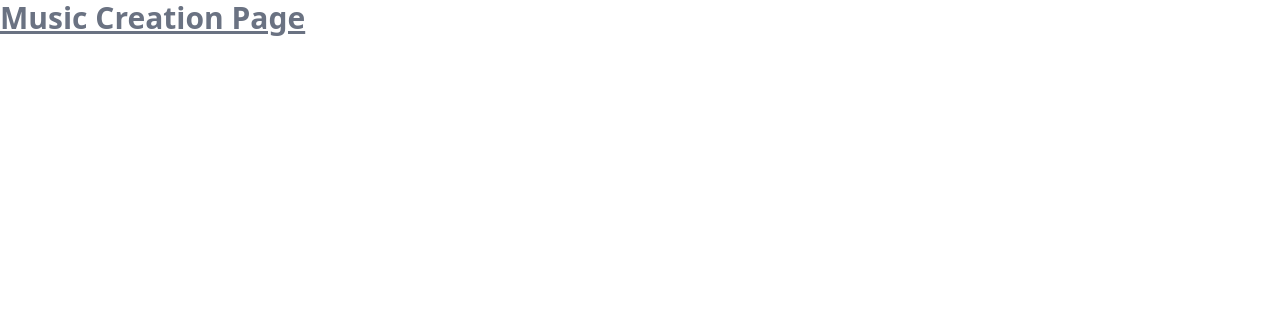
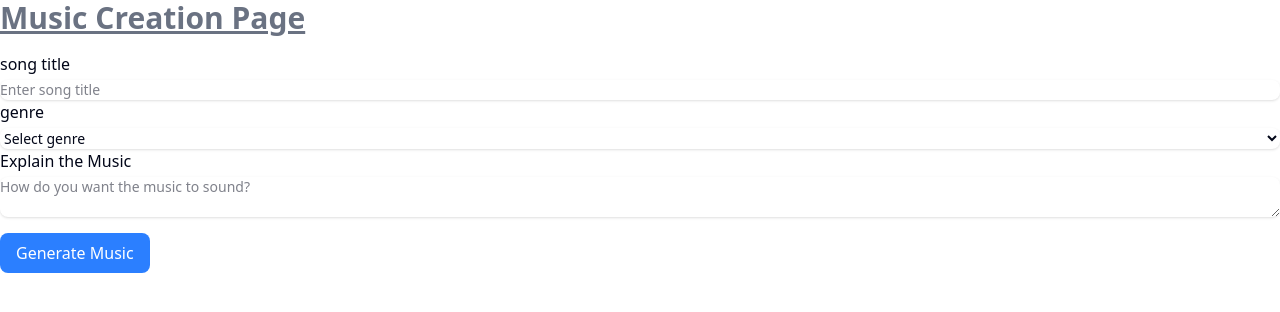
Before and after one commit to tokechan/music-creator-app, a React (Vite) app in the folder music-creator-app/: page /create in a window 1280 px wide. Shown: the top 312 px of the page. Built offline with nearby package versions, Linux system fonts and the light colour scheme.

Commit message:
Add axios dependency and implement music generation feature in CreatePage component

```diff
--- a/music-creator-app/package.json
+++ b/music-creator-app/package.json
@@ -14,6 +14,7 @@
   "dependencies": {
     "@radix-ui/react-slot": "^1.2.3",
     "@tailwindcss/vite": "^4.1.14",
+    "axios": "^1.12.2",
     "class-variance-authority": "^0.7.1",
     "clsx": "^2.1.1",
     "lucide-react": "^0.545.0",
--- a/music-creator-app/src/CreatePage.tsx
+++ b/music-creator-app/src/CreatePage.tsx
@@ -1,7 +1,102 @@
+import axios from 'axios';
+import { useState } from 'react';
+
+
+
 function CreatePage() {
-    return <div>
-        <h1 className='text-3xl font-bold text-gray-500 mb-4 underline'>Music Creation Page</h1>
-    </div>
+    const [title, setTitle] = useState('');
+    const [genre, setGenre] = useState('');
+    const [prompt, setPrompt] = useState('');
+    const [generateMusic, setGenerateMusic] = useState('');
+
+    const handleGenerate = async () => {
+        const apiKey = import.meta.env.VITE_LOUDLY_API_KEY;
+
+        try {
+            const formData = new FormData();
+            const musicPrompt =  `Create a ${genre} song titled '${title}'. Musical style: ${prompt}. High quality production with clear melody and rhythm.`;
+            formData.append('duration', '45');
+
+            const response = await axios.post(
+                'https://soundtracks.loudly.com/api/ai/prompt/songs',
+                formData,
+                {
+                    headers: {
+                        'API-KEY': apiKey,
+                    },
+                }
+            );
+
+            if (response.data && response.data.music_file_path){
+                setGenerateMusic(response.data.music_file_path);
+            }
+        } catch (error) {
+            console.error('Error generating music:', error);
+            alert('Error generating music. Please try again.');
+        }
+        console.log('Generating music started...:', {title, genre, prompt});
+    };
+
+    return (
+      <div>
+         <h1 className='text-3xl font-bold text-gray-500 mb-4 underline'>Music Creation Page</h1>
+
+         <div>
+            <div>
+                <label>song title</label>
+                <input
+                    type='text'
+                    value={title}
+                    onChange={(e) => setTitle(e.target.value)}
+                    placeholder='Enter song title'
+                    className='mt-1 block w-full rounded-md border-gray-300 shadow-sm focus:border-indigo-500 focus:ring-indigo-500 sm:text-sm'
+                />
+            </div>
+
+            <div>
+                <label>genre</label>
+                <select
+                    value={genre}
+                    onChange={(e) => setGenre(e.target.value)}
+                    className='mt-1 block w-full rounded-md border-gray-300 shadow-sm focus:border-indigo-500 focus:ring-indigo-500 sm:text-sm'
+                >
+                    <option value=''>Select genre</option>
+                    <option value='pop'>Pop</option>
+                    <option value='rock'>Rock</option>
+                    <option value='jazz'>Jazz</option>
+                    <option value='blues'>Blues</option>
+                    <option value='electronic'>Electronic</option>
+                </select>
+            </div>
+
+            <div>
+                <label>Explain the Music</label>
+                <textarea
+                    value={prompt}
+                    onChange={(e) => setPrompt(e.target.value)}
+                    placeholder='How do you want the music to sound?'
+                    className='mt-1 block w-full rounded-md border-gray-300 shadow-sm focus:border-indigo-500 focus:ring-indigo-500 sm:text-sm'
+                />
+            </div>
+
+            <button
+                onClick={handleGenerate}
+                className='mt-4 bg-blue-500 text-white px-4 py-2 rounded-md'
+            >
+                Generate Music
+            </button>
+            {generateMusic && (
+                <div>
+                    <h3>Generated Music</h3>
+                    <audio controls>
+                        <source src={generateMusic} type='audio/mpeg' />
+                    </audio>
+                </div>
+            )}
+            </div>
+         </div>
+    );
 }
 
+
 export default CreatePage;
```
Also changed, not shown: 1 other file (tests, documents, lock files or other folders).
